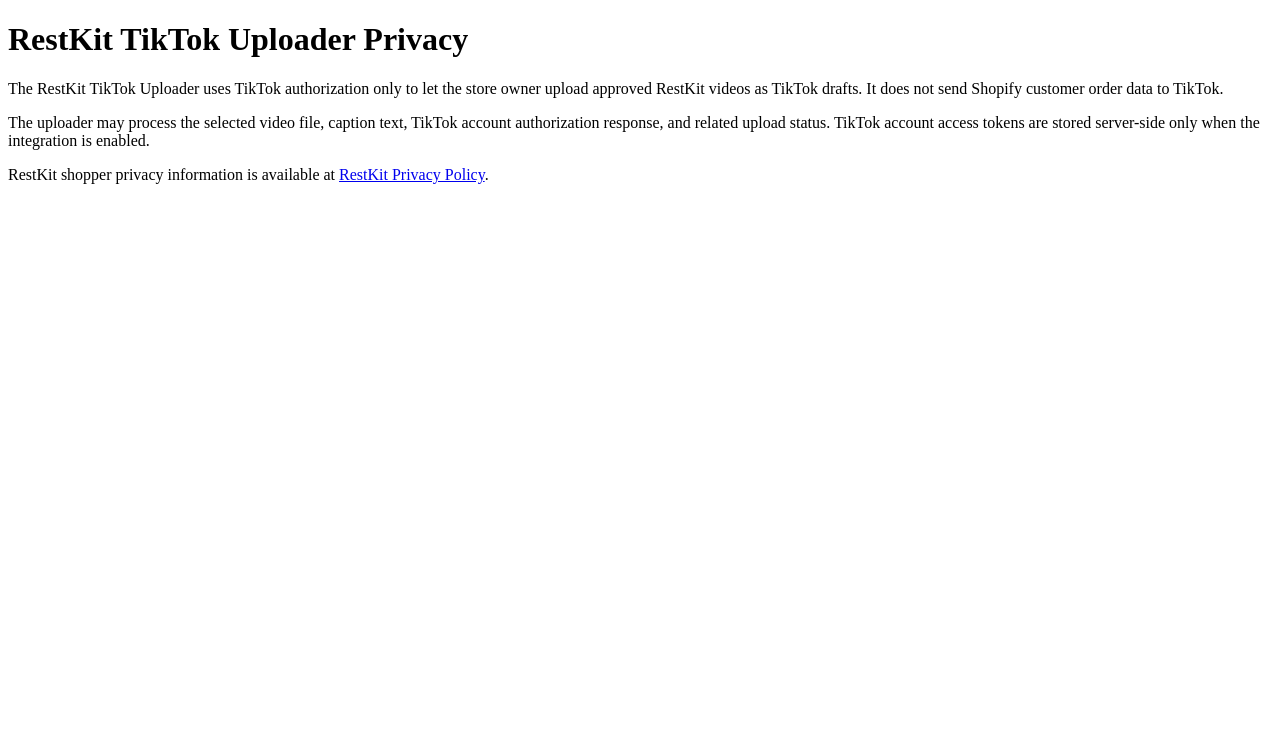
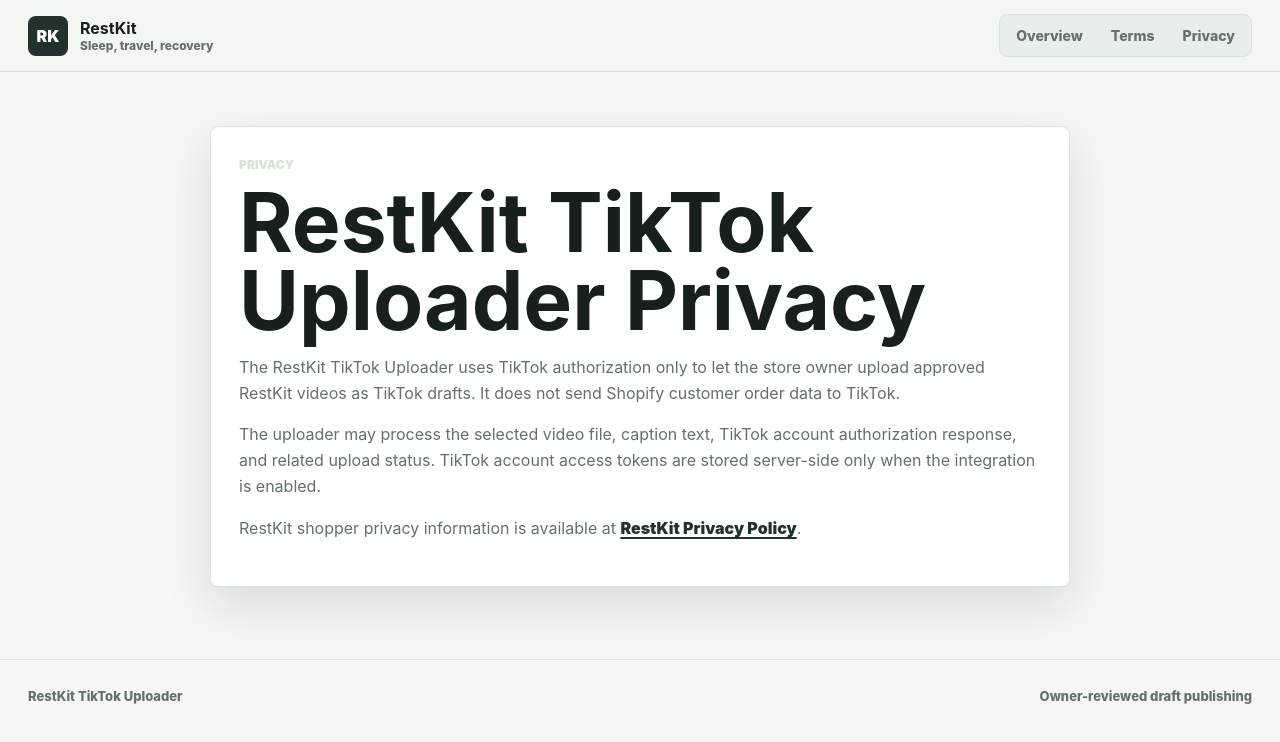
Before and after one commit to rojas711-source/restkit-tiktok-verification, a plain HTML site: page privacy.html in a window 1280 px wide. Drawn offline with Linux system fonts and the light colour scheme.

Commit message:
Restyle RestKit TikTok privacy page

```diff
--- a/privacy.html
+++ b/privacy.html
@@ -4,24 +4,48 @@
     <meta charset="utf-8">
     <meta name="viewport" content="width=device-width, initial-scale=1">
     <title>RestKit TikTok Uploader Privacy</title>
+    <link rel="stylesheet" href="restkit.css">
   </head>
   <body>
-    <main>
+    <header class="topbar">
+      <a class="brand" href="index.html" aria-label="RestKit home">
+        <span class="brand-mark">RK</span>
+        <span>
+          <strong>RestKit</strong>
+          <small>Sleep, travel, recovery</small>
+        </span>
+      </a>
+      <nav class="nav" aria-label="RestKit TikTok pages">
+        <a href="index.html">Overview</a>
+        <a href="terms.html">Terms</a>
+        <a href="privacy.html">Privacy</a>
+      </nav>
+    </header>
+
+    <main class="legal">
+      <article class="legal-card">
+        <p class="eyebrow">Privacy</p>
         <h1>RestKit TikTok Uploader Privacy</h1>
         <p>
-        The RestKit TikTok Uploader uses TikTok authorization only to let the store owner
-        upload approved RestKit videos as TikTok drafts. It does not send Shopify customer
-        order data to TikTok.
+          The RestKit TikTok Uploader uses TikTok authorization only to let the store
+          owner upload approved RestKit videos as TikTok drafts. It does not send Shopify
+          customer order data to TikTok.
         </p>
         <p>
           The uploader may process the selected video file, caption text, TikTok account
-        authorization response, and related upload status. TikTok account access tokens are
-        stored server-side only when the integration is enabled.
+          authorization response, and related upload status. TikTok account access tokens
+          are stored server-side only when the integration is enabled.
         </p>
         <p>
           RestKit shopper privacy information is available at
           <a href="https://restkit.myshopify.com/policies/privacy-policy">RestKit Privacy Policy</a>.
         </p>
+      </article>
     </main>
+
+    <footer class="footer">
+      <span>RestKit TikTok Uploader</span>
+      <span>Owner-reviewed draft publishing</span>
+    </footer>
   </body>
 </html>
```
Lines whose indentation alone changed are shown as unchanged.
